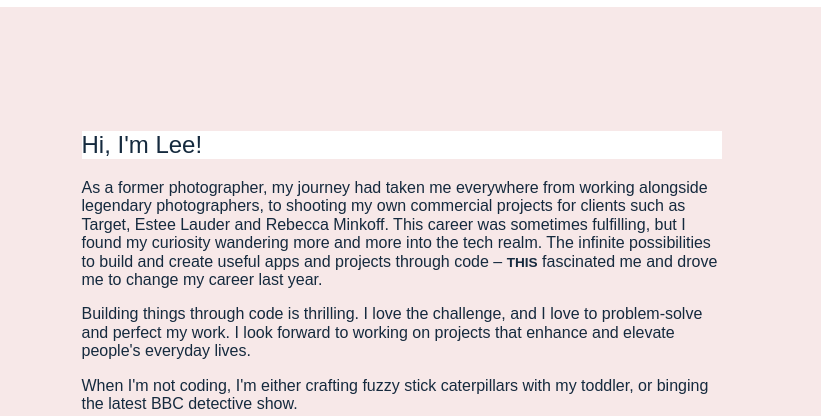
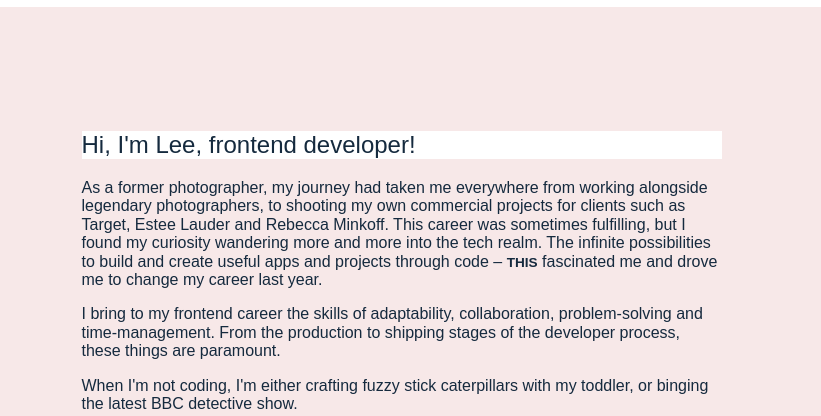
Before and after one commit to lee-oconnor/lee-oconnor-developer, a website built with Parcel: page index.html in a window 1280 px wide. Shown: the part 1480-1896 px from the top of the page, 0-821 px from the left. Built offline with nearby package versions, Linux system fonts and the light colour scheme; a web font is replaced by a local one.

Commit message:
Updated About section

```diff
--- a/index.html
+++ b/index.html
@@ -198,7 +198,7 @@
 
       <section class="about-section" id="about">
         <div class="about-paragraph">
-          <h2 class="about-header">Hi, I'm Lee!</h2>
+          <h2 class="about-header">Hi, I'm Lee, frontend developer!</h2>
           <p>
             As a former photographer, my journey had taken me everywhere from
             working alongside legendary photographers, to shooting my own
@@ -211,10 +211,10 @@
           </p>
 
           <p>
-            Building things through code is thrilling. I love the challenge, and
-            I love to problem-solve and perfect my work. I look forward to
-            working on projects that enhance and elevate people's everyday
-            lives.
+            I bring to my frontend career the skills of adaptability,
+            collaboration, problem-solving and time-management. From the
+            production to shipping stages of the developer process, these things
+            are paramount.
           </p>
 
           <p>
```
